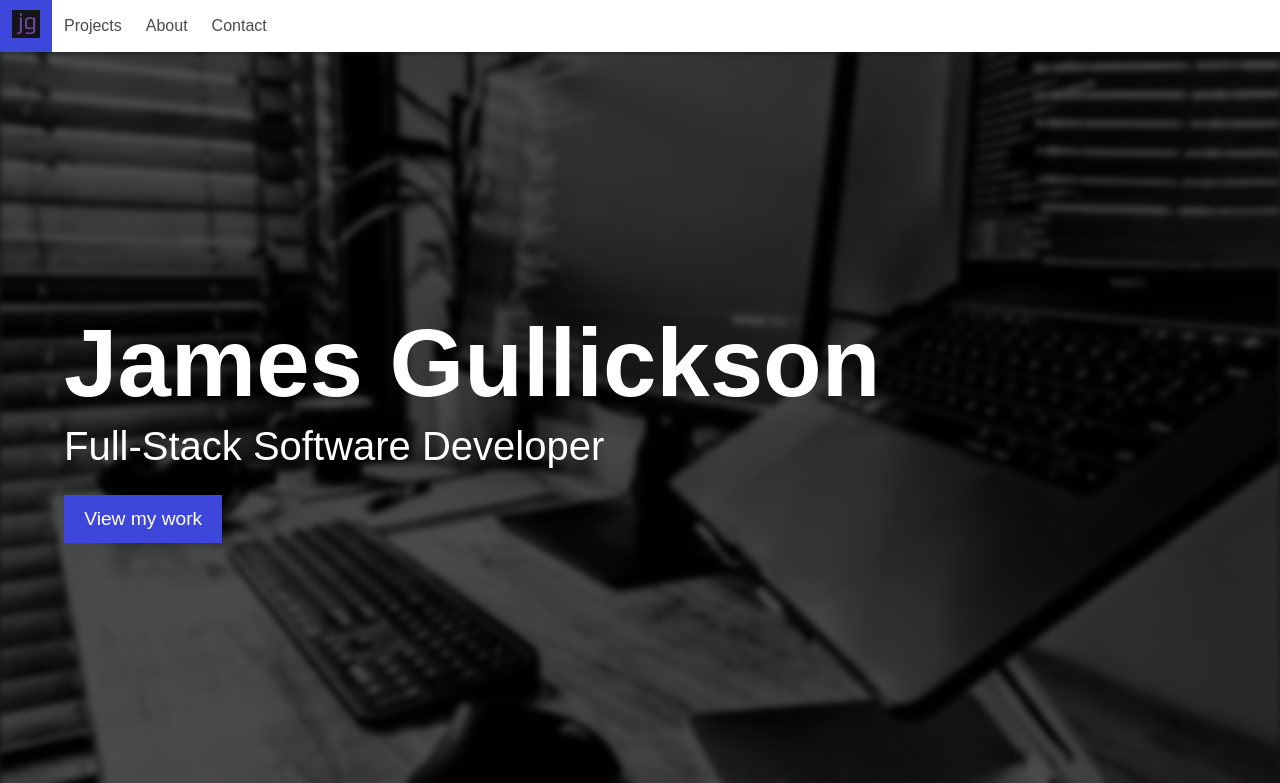
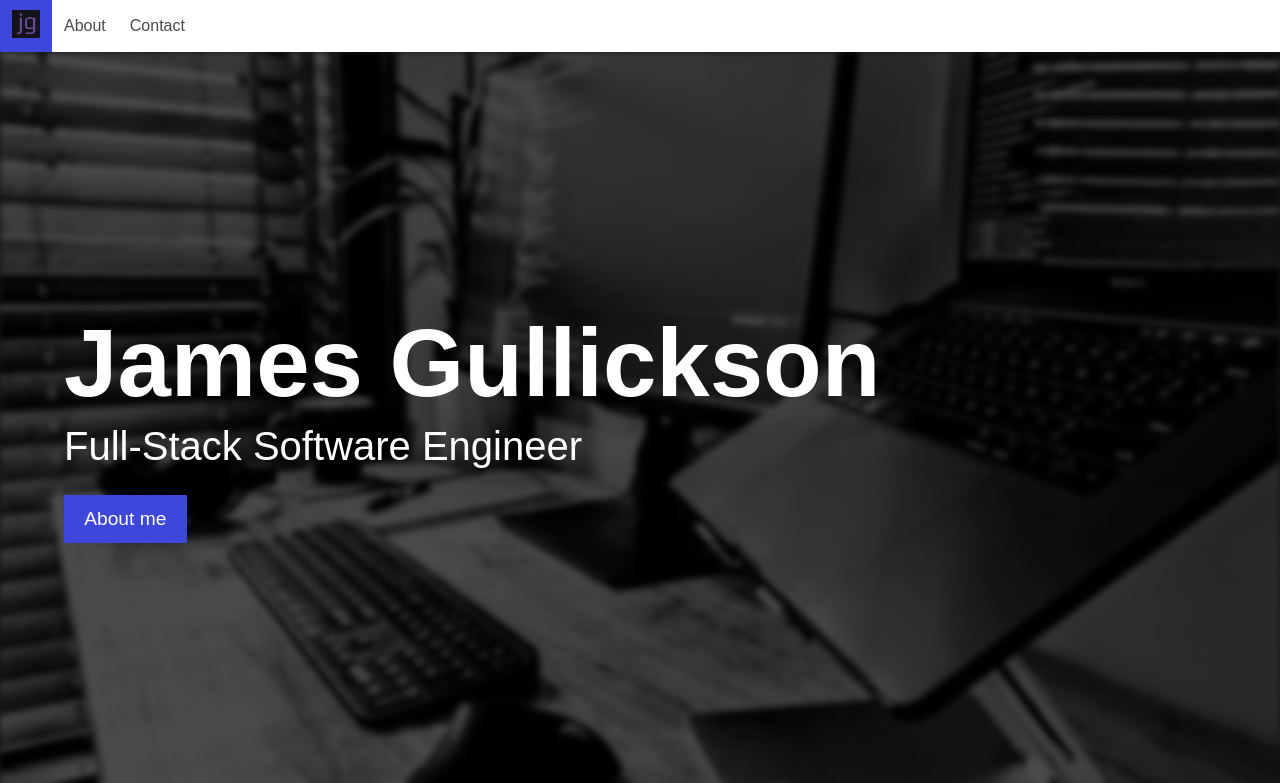
Before and after one commit to jgullickson/portfolio, a Flask app: page / in a window 1280 px wide. Shown: the top 783 px of the page. Run offline with Flask 2, Linux system fonts and the light colour scheme; some libraries are stand-ins or nearby versions; some web fonts are replaced.

Commit message:
update about and remove projects page links for now

```diff
--- a/portfolio_app/server.py
+++ b/portfolio_app/server.py
@@ -26,9 +26,9 @@ csrf.init_app(app)
 def index():
     return render_template('index.html')
 
-@app.route('/projects')
-def projects():
-    return render_template('projects.html')
+# @app.route('/projects')
+# def projects():
+#     return render_template('projects.html')
 
 @app.route('/about')
 def about():
--- a/portfolio_app/templates/about.html
+++ b/portfolio_app/templates/about.html
@@ -20,7 +20,7 @@
         <div class="column is-6">
             <div class="about-text-content">
                 <h1 class="title">James Gullickson</h1>
-                <p>I'm a full-stack software developer located in Saint Paul, MN. My proclivity is towards front-end development, but I'm comfortable working server-side and have supported dev ops processes as well.</p>
+                <p>I'm a software engineer located in Saint Paul, MN. My experience ranges from full-stack web development to OTSS administration and operations support. I'm always growing my skillset and enjoy coming up with creative solutions to diverse problems.</p>
 
                 <div class="level mt-5 ">
                     <div class="level-left">
--- a/portfolio_app/templates/base.html
+++ b/portfolio_app/templates/base.html
@@ -30,12 +30,12 @@
         </div>
         <div class="navbar-menu" id="navMenu">
             <div class="navbar-start">
-                <a href="/projects" class="navbar-item my-nav-item" id="projects-tab">
+                <!-- <a href="/projects" class="navbar-item my-nav-item" id="projects-tab">
                     <div style="position: relative;">
-                        <span>Projects</span>
+                        <span>Projects</span> -->
                         <!-- <span class="icon"><i class="fas fa-code"></i></span> -->
-                    </div>
-                </a>
+                    <!-- </div> -->
+                <!-- </a> -->
                 <a href="/about" class="navbar-item my-nav-item" id="about-tab">
                         <div style="position: relative;">
                             <span>About</span>
--- a/portfolio_app/templates/index.html
+++ b/portfolio_app/templates/index.html
@@ -12,8 +12,8 @@
     <div class="hero-body index-text-content">
         <div class="container">
             <h1 class='title has-text-white'><span>James</span> <span>Gullickson</span></h1>
-            <h2 class="subtitle has-text-white">Full-Stack Software&nbsp;Developer</h2>
-            <a class="button is-primary cta" href='/projects'>View my work</a>
+            <h2 class="subtitle has-text-white">Full-Stack Software&nbsp;Engineer</h2>
+            <a class="button is-primary cta" href='/about'>About me</a>
         </div>
     </div>
 </section>
```
